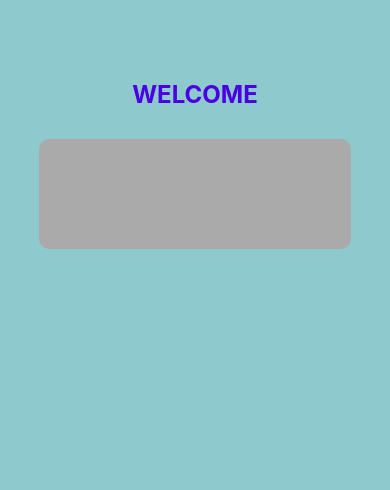
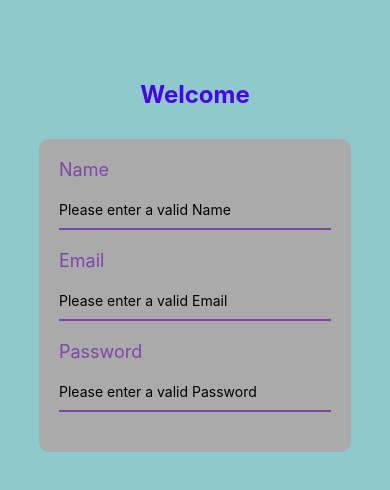
Before and after one commit to saraxixi/CS5520-Assignment-1, a React Native app: screen / in a window 390 px wide. Shown: the top 490 px of the page. Built offline with nearby package versions, Linux system fonts and the light colour scheme.

Commit message:
Update styling and layout, add Input component

```diff
--- a/App.js
+++ b/App.js
@@ -1,15 +1,18 @@
 import { StatusBar } from 'expo-status-bar';
 import { StyleSheet, Text, View } from 'react-native';
+import Input from './components/Input';
 
 export default function App() {
   return (
     <View style={styles.background}>
       {/* Header */}
-      <Text style={styles.header}>WELCOME</Text>
+      <Text style={styles.header}>Welcome</Text>
 
       {/* Form Container */}
       <View style={styles.container}>
-        <Text style={styles.container}></Text>
+        <Input title="Name" />
+        <Input title="Email" />
+        <Input title="Password" />
       </View>
       <StatusBar style="auto" />
     </View>
--- /dev/null
+++ b/components/Input.js
@@ -0,0 +1,39 @@
+import { StyleSheet, Text, View, TextInput } from 'react-native'
+import React, { useState } from 'react'
+
+export default function Input({title}) {
+  const[text, setText] = useState('');
+
+  function updateText(changeText) {
+    setText(changeText);
+  }
+
+  return (
+    <View>
+      <Text style={styles.title}>{title}</Text>
+      <TextInput style={styles.input}
+        placeholder = {`Please enter a valid ${title}`}
+        keyboardType = 'default'
+        value = {text}
+        onChangeText = {updateText}
+      />
+    </View>
+  )
+}
+
+const styles = StyleSheet.create({
+    title: {
+      fontSize: 18,
+      color: '#7E45AB',
+      textAlign: 'left',
+      marginBottom: 10,
+    },
+
+    input: {
+      width: '100%',
+      height: 40,
+      borderBottomWidth: 2,
+      borderBottomColor: '#7E45AB',
+      marginBottom: 20,
+    },
+})
```
